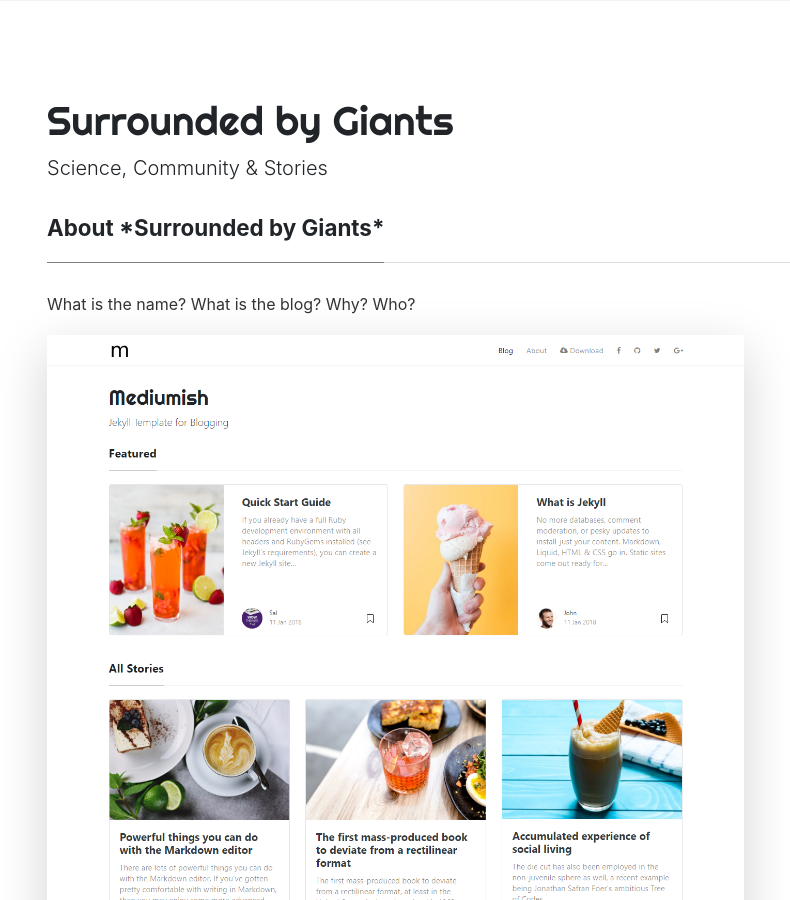
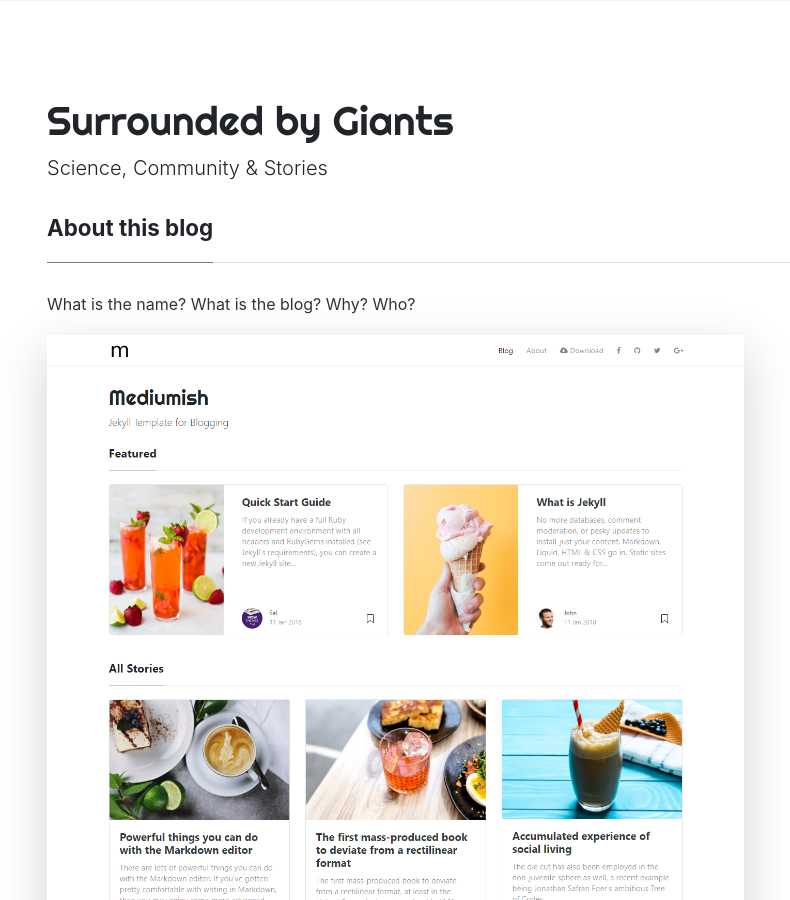
Before and after one commit to malvikasharan/surrounded-by-giants, a Jekyll site: the page built from _pages/about.md, in a window 1280 px wide and 900 px high. Shown: the whole window, without its empty margins (38-828 px from the left). Built offline with Jekyll 4.4.1, drawn with Linux system fonts in a browser that asks for light colours; nearby versions of some CDN libraries; comment, search, counter and statistics services are not loaded.

Commit message:
Update about.md

```diff
--- a/_pages/about.md
+++ b/_pages/about.md
@@ -1,6 +1,6 @@
 ---
 layout: page
-title: About *Surrounded by Giants*
+title: About this blog
 permalink: /about
 comments: true
 ---
```
